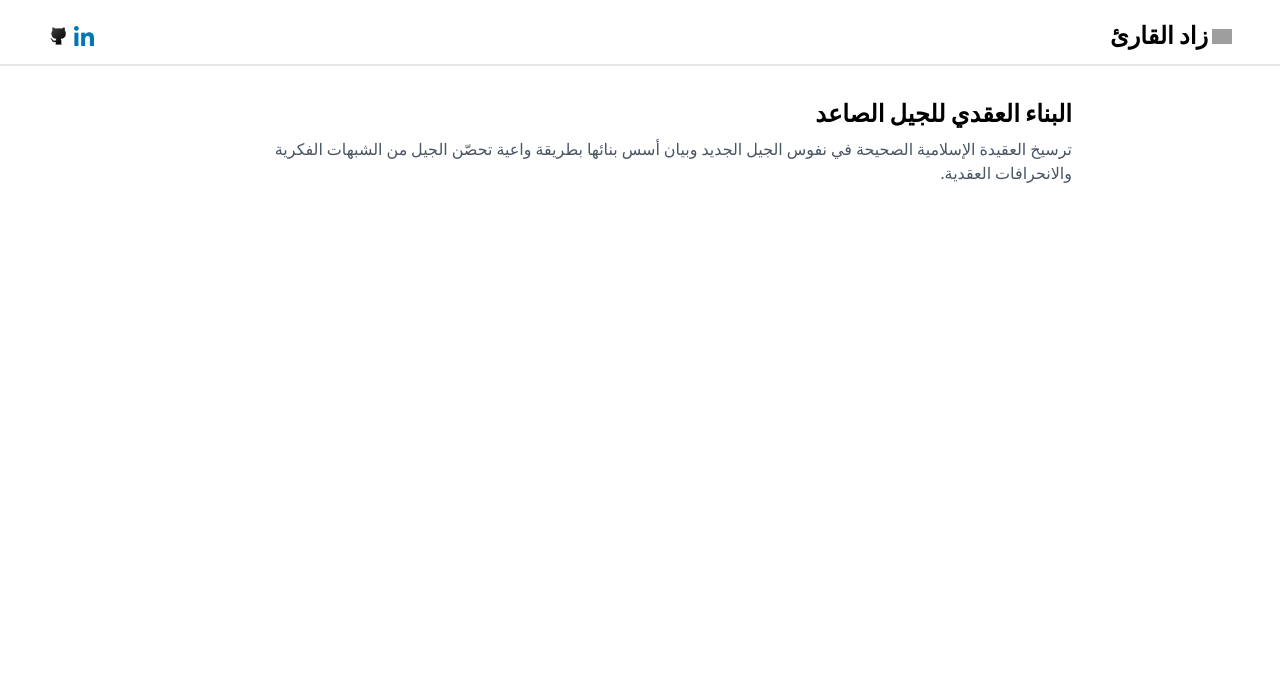
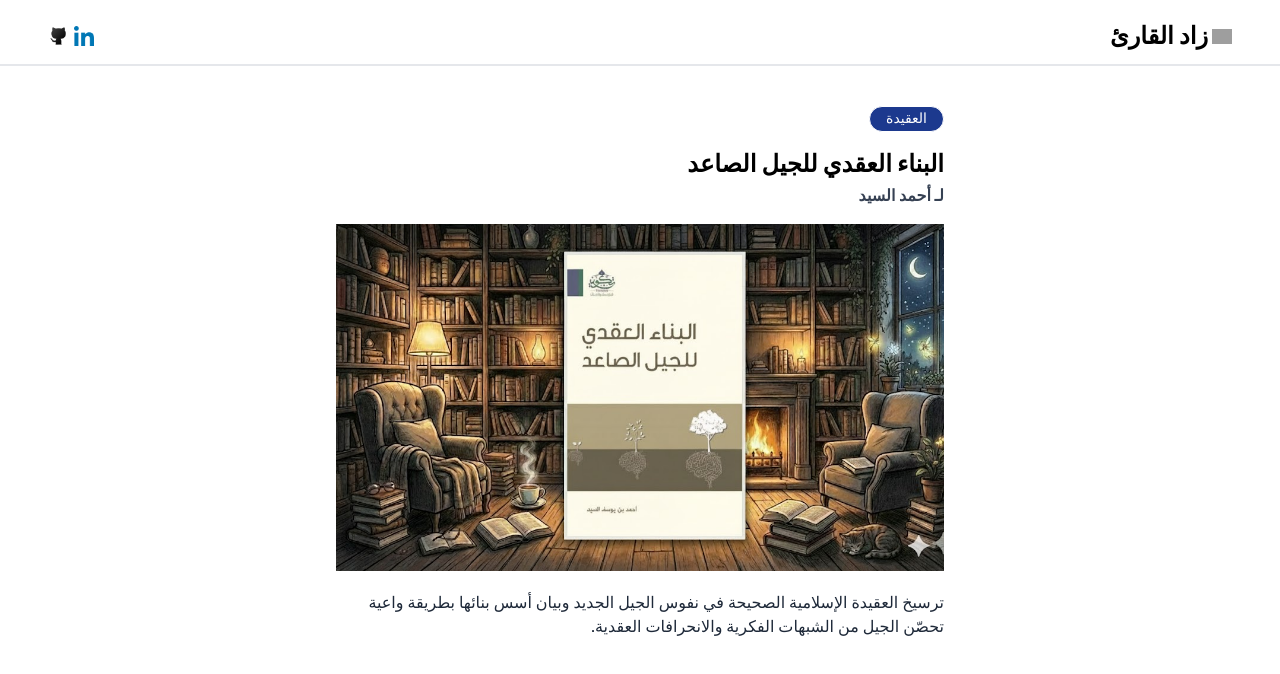
Before and after one commit to GamalHafez/zad-alqari, a Next.js app: page /books/al-bina-al-aqadi in a window 1280 px wide. Shown: the top 674 px of the page. Built offline with nearby package versions, Linux system fonts and the light colour scheme; grey boxes are pictures that could not be loaded.

Commit message:
feat: add base book details page UI with title, author, category, and cover

```diff
--- a/app/books/[slug]/page.tsx
+++ b/app/books/[slug]/page.tsx
@@ -1,5 +1,6 @@
+import { Badge } from "@/components/ui/badge";
 import { books } from "@/data/books";
-import { notFound } from "next/navigation";
+import Image from "next/image";
 
 type PageProps = {
   params: Promise<{
@@ -10,12 +11,30 @@ type PageProps = {
 const Page = async ({ params }: PageProps) => {
   const { slug } = await params;
   const book = books.find((b) => b.slug === slug);
-  // if (!book) notFound();
 
   return (
-    <div className="mt-8">
-      <h1 className="text-2xl font-bold">{book?.title}</h1>
-      <p className="mt-2 text-gray-600">{book?.description}</p>
+    <div className="mx-2 mt-3 mb-8 py-5 md:mx-24 lg:mx-32">
+      <Badge
+        variant="outline"
+        className="bg-blue-900 px-4 text-sm text-white transition-colors duration-300 hover:bg-blue-950"
+      >
+        {book?.category}
+      </Badge>
+
+      <h2 className="mt-4 text-2xl font-bold">{book?.title}</h2>
+      <h3 className="text-md mt-1 font-semibold text-gray-700">
+        لـ {book?.author}
+      </h3>
+
+      <Image
+        src={book?.cover || ""}
+        alt="Post cover"
+        width={400}
+        height={300}
+        className="w-full rounded-lg py-4"
+      />
+
+      <p className="mt-1 text-gray-800">{book?.description}</p>
     </div>
   );
 };
--- a/app/layout.tsx
+++ b/app/layout.tsx
@@ -25,7 +25,7 @@ export default function RootLayout({
     <html lang="ar" dir="rtl">
       <body className={`${rubik.className} antialiased`}>
         <Header />
-        <main className="mx-auto min-h-screen w-full max-w-4xl px-4">
+        <main className="mx-auto w-full max-w-4xl px-4">
           {children}
         </main>
       </body>
```
